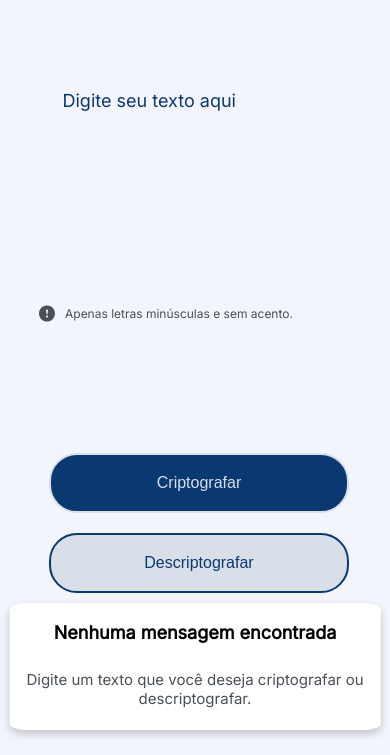
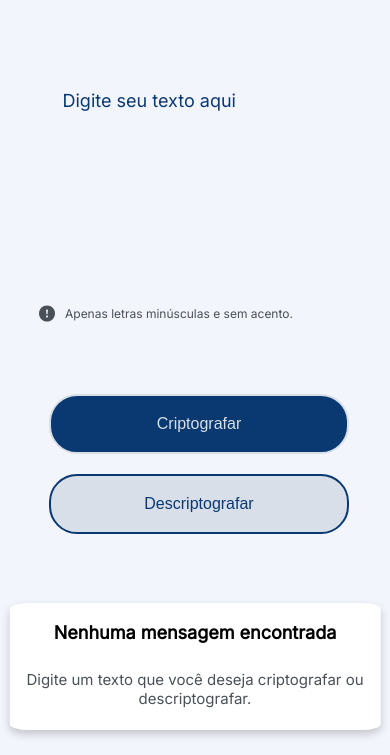
Before and after one commit to ellencaroliny/decodificador, a plain HTML site: page index.html in a window 390 px wide. Shown: the part 89-844 px from the top of the page. Drawn offline with Linux system fonts and the light colour scheme.

Commit message:
Update style.css

```diff
--- a/style.css
+++ b/style.css
@@ -212,7 +212,7 @@ main button{
       flex-direction: column;
       position: absolute;
       left: 10%;
-      top: 63%;
+      top: 56%;
     }
 
     #caixa-de-texto {
```
